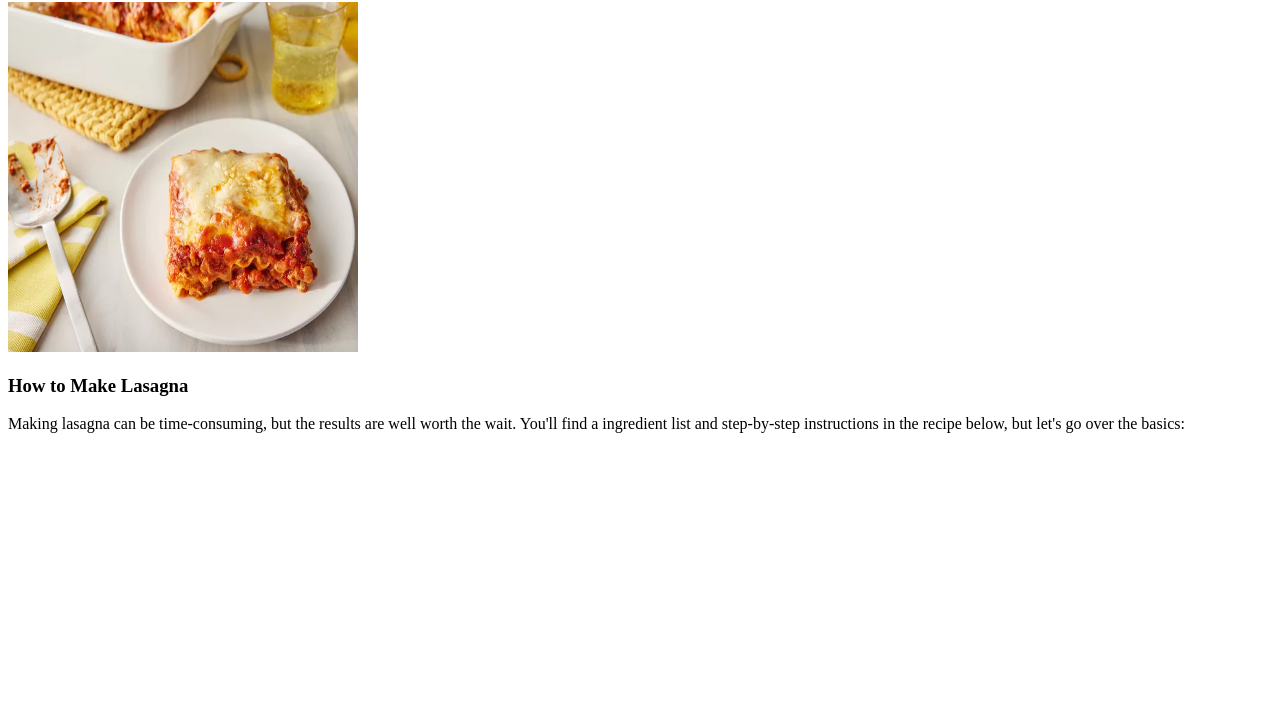
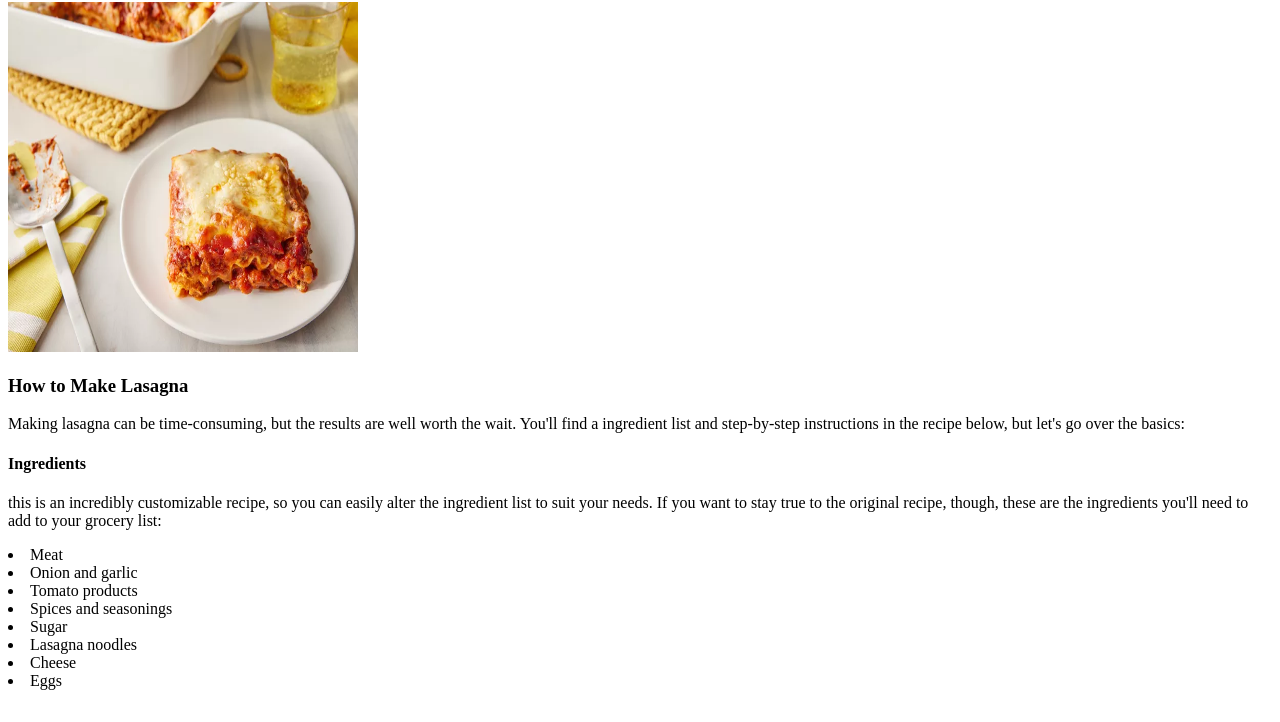
Before and after one commit to driize/odin-recipes, a plain HTML site: page recipes/lasagna.html in a window 1280 px wide. Shown: the part 78-800 px from the top of the page. Drawn offline with Linux system fonts and the light colour scheme.

Commit message:
Add ingredients

```diff
--- a/recipes/lasagna.html
+++ b/recipes/lasagna.html
@@ -10,5 +10,15 @@
   <img src="/img/lasagna.jpg" alt="a close up view on a plated slice of lasagna." height="350" width="350">
   <h3>How to Make Lasagna</h3>
   <p>Making lasagna can be time-consuming, but the results are well worth the wait. You'll find a ingredient list and step-by-step instructions in the recipe below, but let's go over the basics:</p>
+  <h4>Ingredients</h4>
+  <p>this is an incredibly customizable recipe, so you can easily alter the ingredient list to suit your needs. If you want to stay true to the original recipe, though, these are the ingredients you'll need to add to your grocery list:</p>
+  <li>Meat</li>
+  <li>Onion and garlic</li>
+  <li>Tomato products</li>
+  <li>Spices and seasonings</li>
+  <li>Sugar</li>
+  <li>Lasagna noodles</li>
+  <li>Cheese</li>
+  <li>Eggs</li>
 </body>
 </html>
```
